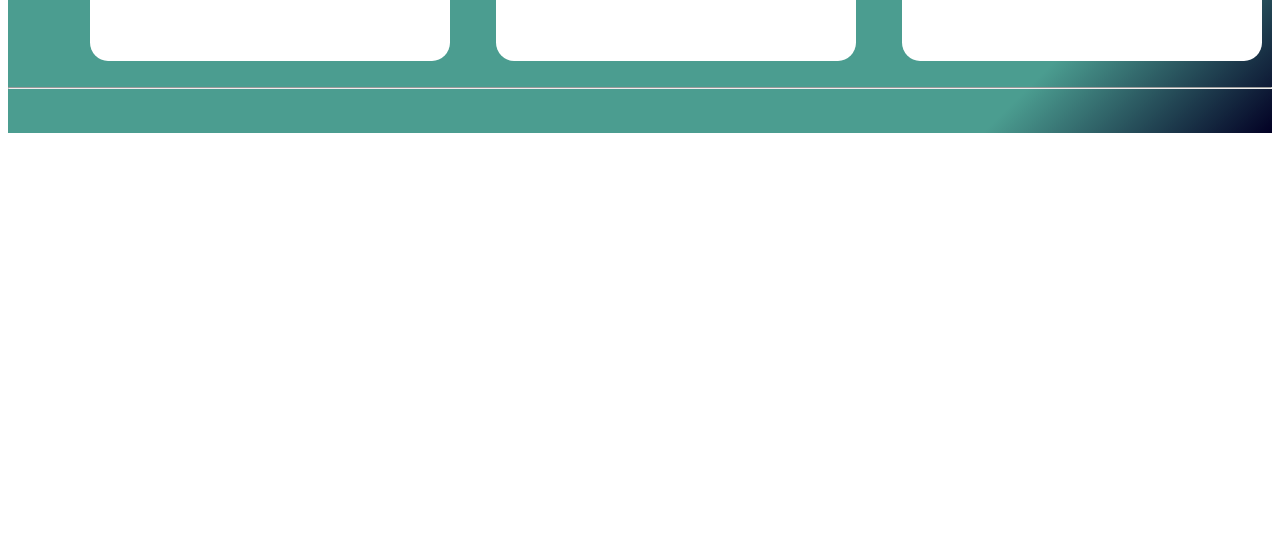
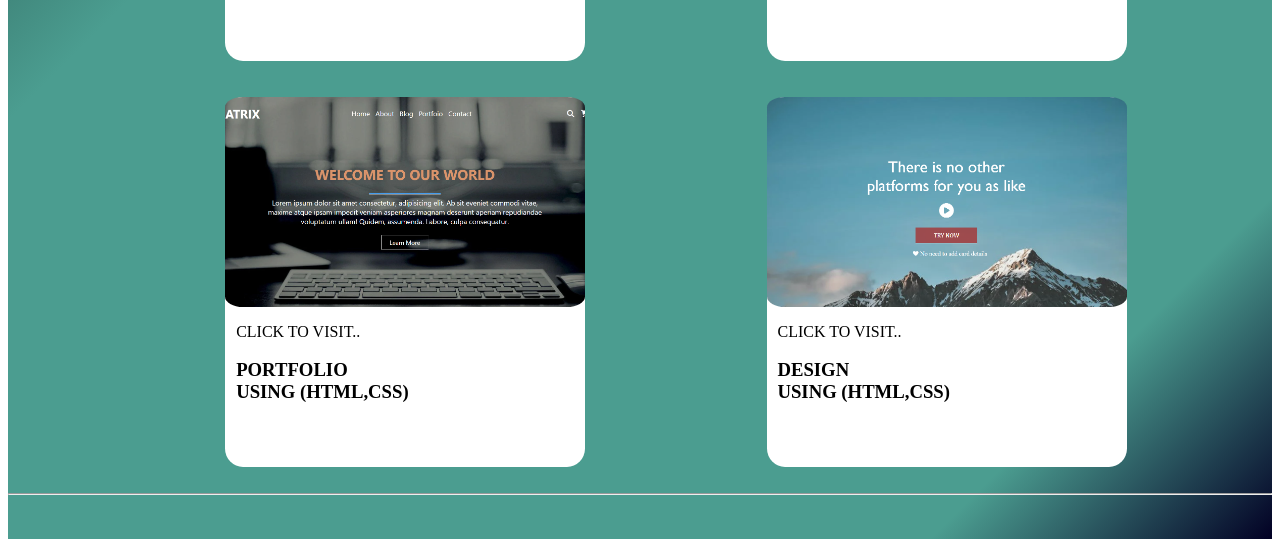
Before and after one commit to Zainshk64/portfolio, a plain HTML site: page myportfolio/index.html in a window 1280 px wide. Shown: the part 814-1361 px from the top of the page. Before the commit the page ends 955 px from the top, so only its background shows below. Drawn offline with Linux system fonts and the light colour scheme.

Commit message:
index.html

```diff
--- a/myportfolio/index.html
+++ b/myportfolio/index.html
@@ -123,6 +123,11 @@
                     </a>
 
                 </div>
+
+
+
+            </div>
+            <div class="links">
                 <div class="two">
                     <a href="https://zainshk64.github.io/proj3/index.html" target="_blank">
                         <div class="about">
@@ -137,9 +142,22 @@
                     </a>
 
                 </div>
+                <div class="two">
+                    <a href="https://zainshk64.github.io/design1/index.html" target="_blank">
+                        <div class="about">
+                            <div class="ss" id="four"></div>
+                            <div class="head">
+                                <p>CLICK TO VISIT..</p>
+                                <h3>DESIGN<br> USING (HTML,CSS)</h3>
+                            </div>
 
+                            <br>
+                        </div>
+                    </a>
 
+                </div>
             </div>
+
             <br>
             <hr>
 
```
